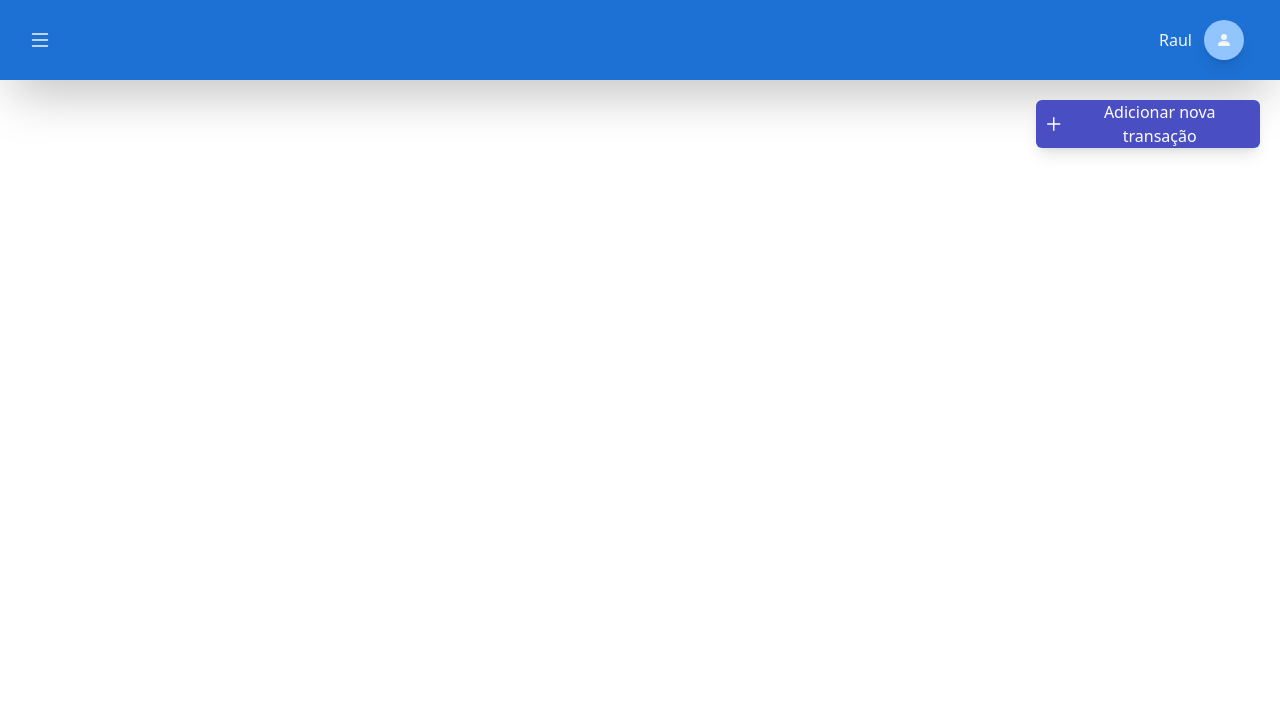
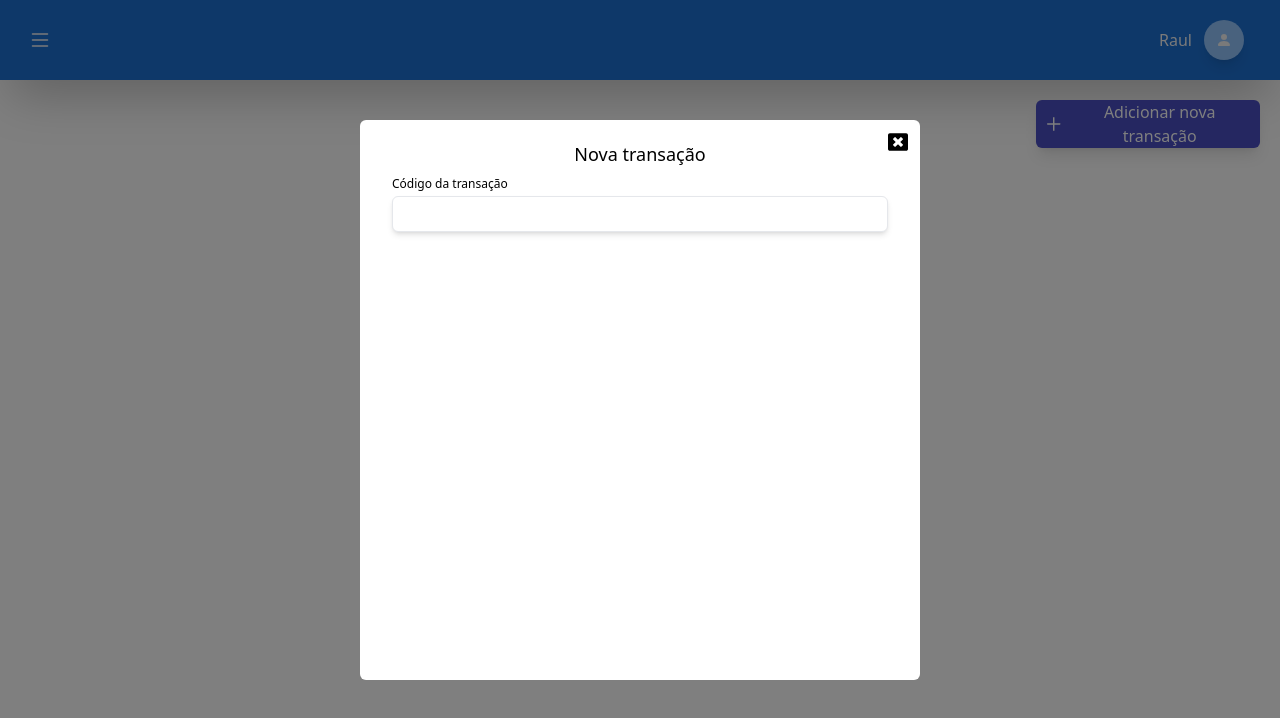
Before and after one commit to Raul26-tech/As-Money, a React (Create React App) app: page /monthly-values in a window 1280 px wide. Both pictures are taken after a click on the button "Adicionar nova transação". Shown: the top 718 px of the page. Built offline with nearby package versions, Linux system fonts and the light colour scheme.

Commit message:
Criando componente de Modal para adicionar nova transação

```diff
--- a/package.json
+++ b/package.json
@@ -17,6 +17,7 @@
     "prettier": "^2.7.1",
     "react": "^18.2.0",
     "react-dom": "^18.2.0",
+    "react-hook-form": "^7.34.2",
     "react-icons": "^4.4.0",
     "react-router-dom": "^6.3.0",
     "react-scripts": "5.0.1",
--- /dev/null
+++ b/src/components/Input/index.tsx
@@ -0,0 +1,43 @@
+import {
+    forwardRef,
+    ForwardRefRenderFunction,
+    InputHTMLAttributes,
+} from 'react';
+
+interface IInputProps extends InputHTMLAttributes<HTMLInputElement> {
+    label?: string;
+    type: string;
+    className?: string;
+    addClassName?: string;
+}
+
+const InputMain: ForwardRefRenderFunction<HTMLInputElement, IInputProps> = ({
+    label,
+    type = 'text',
+    className = `font-normal
+    h-9
+    border
+    border-solid
+    rounded-md
+    flex-1
+    block
+    w-full
+    p-3
+    text-sm
+    appearance-none
+    focus:outline-none
+    shadow-md
+    focus:shadow-lg`,
+    addClassName = '',
+}) => {
+    return (
+        <label className="w-full">
+            {label && (
+                <span className="block text-xs mb-1 font-medium">{label}</span>
+            )}
+            <input className={`${className}, ${addClassName}`} type={type} />
+        </label>
+    );
+};
+
+export const Input = forwardRef(InputMain);
--- /dev/null
+++ b/src/components/Modal/index.tsx
@@ -0,0 +1,39 @@
+import { ReactNode } from 'react';
+import { FaWindowClose } from 'react-icons/fa';
+
+import styles from './styles.module.css';
+
+interface IModalProps {
+    title: string;
+    children: ReactNode;
+    onCloseModal?: () => void;
+}
+
+export default function Modal({ onCloseModal, title, children }: IModalProps) {
+    return (
+        <>
+            <div className={styles.container} />
+            <div className={styles.modal}>
+                <div className="w-[20rem] h-[20rem] md:w-[35rem] md:h-[35rem] py-5 px-8 rounded-md bg-white flex flex-col relative m-5">
+                    <>
+                        {onCloseModal && (
+                            <button
+                                className="p-3 absolute top-0 right-0"
+                                onClick={onCloseModal}
+                            >
+                                <FaWindowClose size={20} />
+                            </button>
+                        )}
+                    </>
+
+                    <h3 className="flex justify-center items-center text-lg">
+                        {title}
+                    </h3>
+                    <div className="flex justify-center items-center py-2">
+                        {children}
+                    </div>
+                </div>
+            </div>
+        </>
+    );
+}
--- /dev/null
+++ b/src/components/Modal/styles.module.css
@@ -0,0 +1,23 @@
+.container {
+    width: 100vw;
+    height: 100vh;
+
+    z-index: 11;
+    position: absolute;
+    left: 0;
+    top: 0;
+
+    opacity: 0.5;
+    animation: alooo 0.2s ease-in;
+    background-color: black;
+}
+
+.modal {
+    z-index: 12;
+    position: absolute;
+    top: 50%;
+    left: 50%;
+    width: fit-content;
+    height: fit-content;
+    transform: translateX(-50%) translateY(-50%);
+}
--- a/src/pages/MonthlyValues/index.tsx
+++ b/src/pages/MonthlyValues/index.tsx
@@ -1,10 +1,23 @@
+import { useState } from 'react';
 import { AiOutlinePlus } from 'react-icons/ai';
+import { Input } from '../../components/Input';
+import Modal from '../../components/Modal';
 
 export default function MonthlyVAlues() {
+    const [isOpen, setIsOpen] = useState(false);
+
+    const handleOpenModal = () => {
+        setIsOpen(!isOpen);
+    };
+
     return (
+        <>
             <div className="w-full h-14 p-3 flex justify-end text-center">
                 <div className="flex w-[10rem] md:w-full justify-end h-[4rem] p-2">
-                <button className="w-[14rem] h-full flex justify-center text-center items-center text-white bg-btn-transaction hover:bg-btn-transaction-hover rounded-md p-2 shadow-lg ">
+                    <button
+                        onClick={handleOpenModal}
+                        className="w-[14rem] h-full flex justify-center text-center items-center text-white bg-btn-transaction hover:bg-btn-transaction-hover rounded-md p-2 shadow-lg "
+                    >
                         <AiOutlinePlus
                             size={20}
                             style={{ marginRight: '0.25rem' }}
@@ -15,5 +28,11 @@ export default function MonthlyVAlues() {
                     </button>
                 </div>
             </div>
+            {isOpen && (
+                <Modal title="Nova transação" onCloseModal={handleOpenModal}>
+                    <Input label="Código da transação" type="text" />
+                </Modal>
+            )}
+        </>
     );
 }
--- a/tailwind.config.js
+++ b/tailwind.config.js
@@ -11,6 +11,7 @@ module.exports = {
                 'btn-transaction-hover': '#4246af',
                 'btn-close-hover': '#0684df',
                 'backgound-hover': '#0684df',
+                'background-overlay': 'rgba(0,0,0,0.5)',
             },
         },
     },
```
Also changed, not shown: 1 other file (tests, documents, lock files or other folders). Lines whose indentation alone changed are shown as unchanged.
